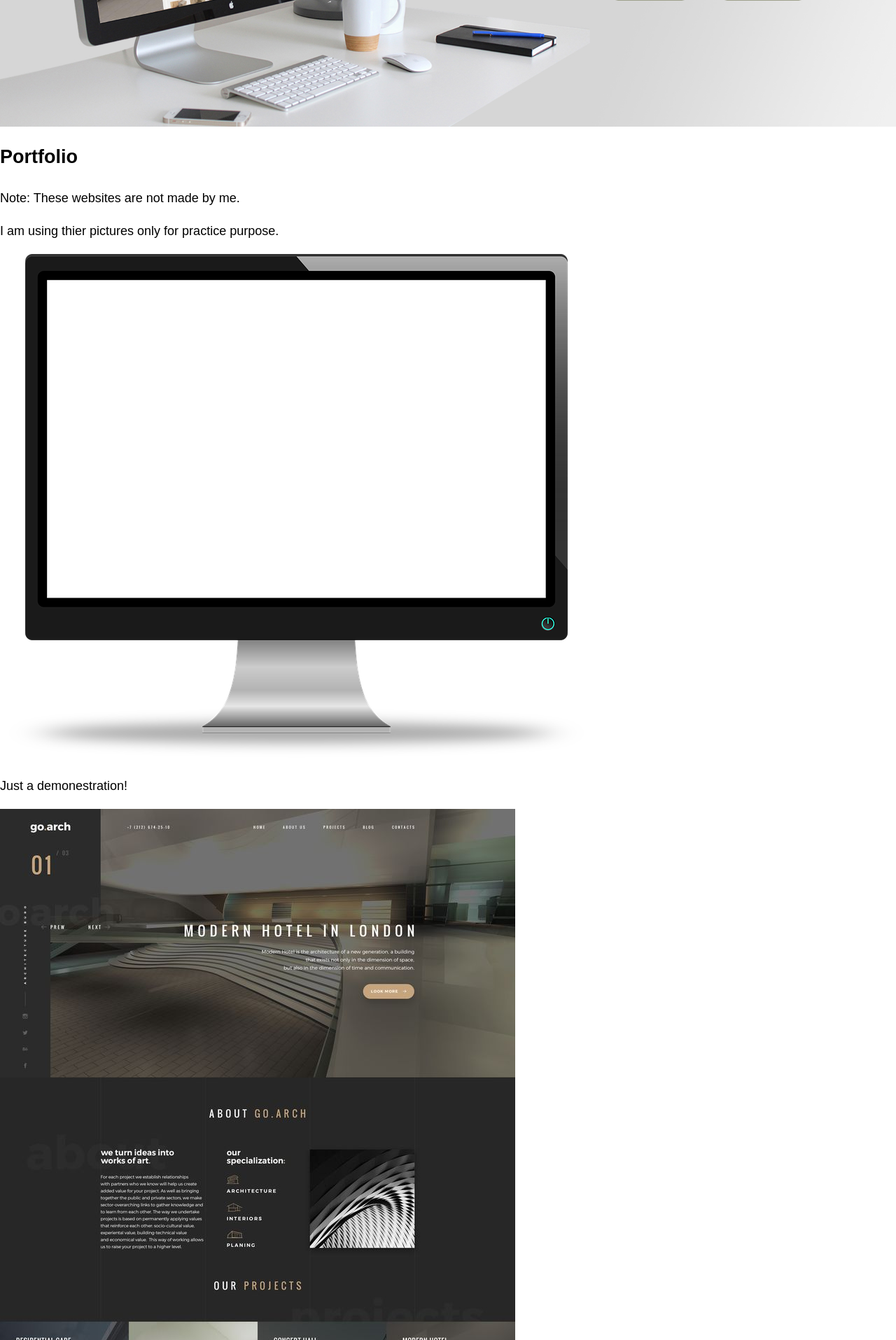
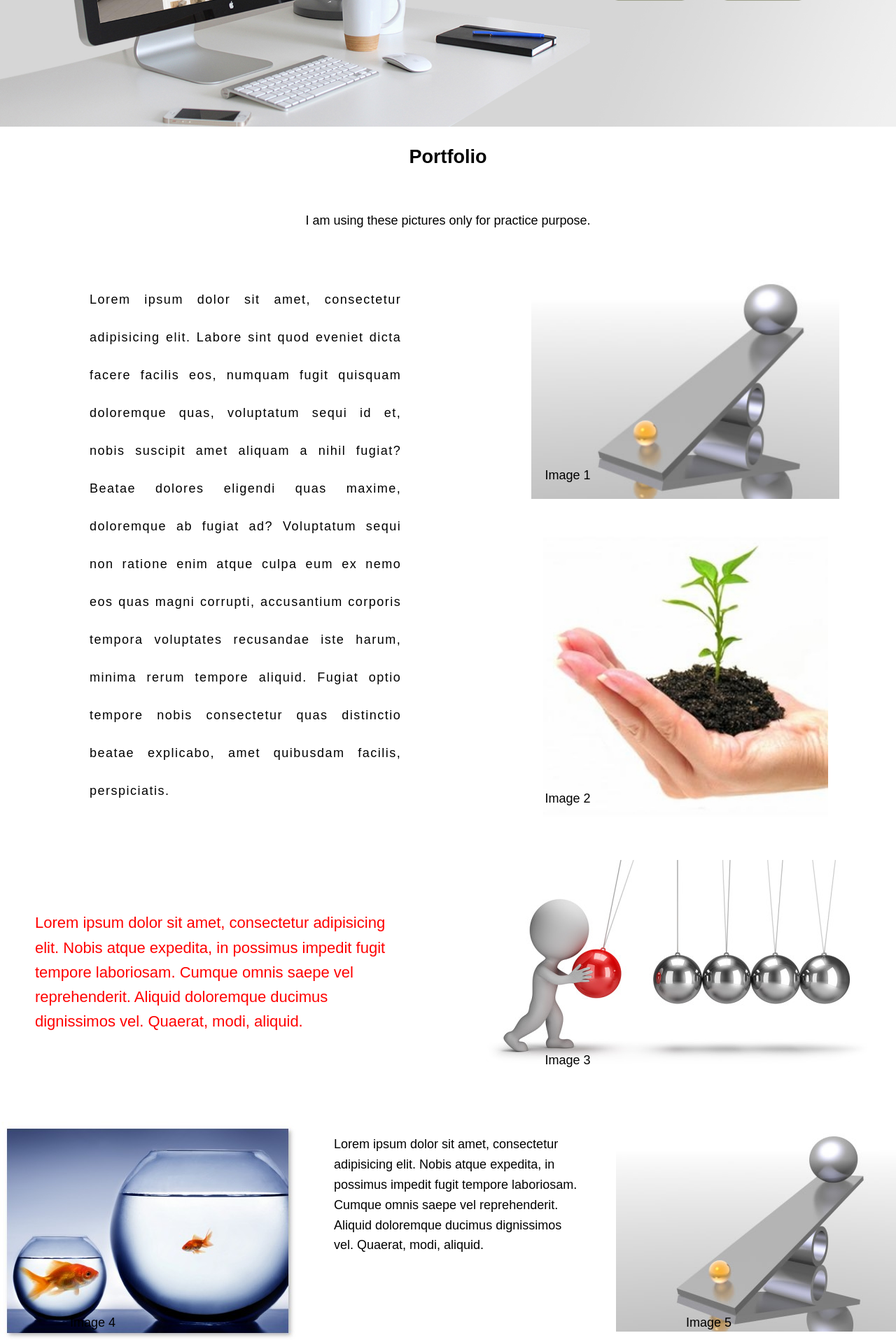
Before and after one commit to Ahmad-Saleh89/web-designing, a PHP site: page / in a window 1280 px wide. Shown: the part 459-2374 px from the top of the page at 70% size. Run offline with PHP 8.4, Linux system fonts and the light colour scheme.

Commit message:
more styling

```diff
--- a/cssGrid-example/index.html
+++ b/cssGrid-example/index.html
@@ -32,22 +32,43 @@
 
     <section class="body-sec">
       <h2>Portfolio</h2>
-      <p><span>Note:</span> These websites are not made by me.</p>
-      <p>I am using thier pictures only for practice purpose.</p>
-      <div class="monitor"><img src="/images/screen.png"><p>Just a demonestration!</p></div>
-      <div><img src="/images/site1.jpg"><span>Site 1</span></div>
-      <div><img src="/images/site2.jpg"><span>Site 2</span></div>
-      <div><img src="/images/site3.jpg"><span>Site 3</span></div>
-      <div><img src="/images/site1.jpg"><span>Site 4</span></div>
-      <div><img src="/images/site2.jpg"><span>Site 5</span></div>
-      <div><img src="/images/site3.jpg"><span>Site 6</span></div>
+      <p class="usage">I am using these pictures only for practice purpose.</p>
+      <p class="text1">Lorem ipsum dolor sit amet, consectetur
+         adipisicing elit. Labore sint quod eveniet dicta
+         facere facilis eos, numquam fugit quisquam doloremque
+         quas, voluptatum sequi id et, nobis suscipit amet
+         aliquam a nihil fugiat? Beatae dolores eligendi quas maxime,
+         doloremque ab fugiat ad? Voluptatum sequi non ratione enim atque
+         culpa eum ex nemo eos quas magni corrupti, accusantium corporis tempora
+         voluptates recusandae iste harum, minima rerum tempore aliquid. Fugiat
+         optio tempore nobis consectetur quas distinctio beatae explicabo, amet
+         quibusdam facilis, perspiciatis.</p>
+      <div class="img1"><img src="/images/mikro.jpg"><span>Image 1</span></div>
+      <div class="img2"><img src="/images/green.jpg"><span>Image 2</span></div>
+      <p class="text2">Lorem ipsum dolor sit amet, consectetur adipisicing elit.
+         Nobis atque expedita, in possimus impedit fugit tempore laboriosam.
+         Cumque omnis saepe vel reprehenderit. Aliquid doloremque ducimus dignissimos
+         vel. Quaerat, modi, aliquid.</p>
+      <div class="img3"><img src="/images/physics.jpg"><span>Image 3</span></div>
+      <div class="img4"><img src="/images/smallfish.jpg"><span>Image 4</span></div>
+      <p class="text3">Lorem ipsum dolor sit amet, consectetur adipisicing elit.
+         Nobis atque expedita, in possimus impedit fugit tempore laboriosam.
+         Cumque omnis saepe vel reprehenderit. Aliquid doloremque ducimus dignissimos
+         vel. Quaerat, modi, aliquid.</p>
+      <div class="img5"><img src="/images/mikro.jpg"><span>Image 5</span></div>
+      <div class="img6"><img src="/images/physics.jpg"><span>Image 6</span></div>
+      <p class="text4">Lorem ipsum dolor sit amet, consectetur adipisicing elit.
+         Nobis atque expedita, in possimus impedit fugit tempore laboriosam.
+         Cumque omnis saepe vel reprehenderit. Aliquid doloremque ducimus dignissimos
+         vel. Quaerat, modi, aliquid.
+         Cumque omnis saepe vel reprehenderit. Aliquid doloremque ducimus dignissimos
+         vel. Quaerat, modi, aliquid.</p>
     </section>
 
     <footer>
       <div class="footer-container">
         <div class="made-with">Made with
-          <i class="fa fa-heart"></i> by Ahmad Saleh
-        </div>
+          <i class="fa fa-heart"></i> by <span>Ahmad Saleh</span></div>
         <ul>
           <li>Follow me:</li>
           <li><a href=""><i class="fa fa-globe"></i></a></li>
--- a/cssGrid-example/styles.css
+++ b/cssGrid-example/styles.css
@@ -55,4 +55,73 @@ header {
       letter-spacing: 2px;
       background: #9fa18c; }
 
+.body-sec {
+  display: grid;
+  width: 100%;
+  grid-template-columns: repeat(4, 1fr);
+  grid-template-rows: auto;
+  grid-gap: 3em; }
+  .body-sec div {
+    position: relative; }
+    .body-sec div span {
+      position: absolute;
+      bottom: 20px;
+      left: 100px; }
+  .body-sec h2 {
+    grid-column: 1/5;
+    text-align: center;
+    margin-bottom: 0; }
+  .body-sec .usage {
+    grid-column: 1/5;
+    text-align: center;
+    margin: 0; }
+  .body-sec .text1 {
+    grid-column: 1/3;
+    grid-row: 3/5;
+    text-align: justify;
+    padding-left: 10vw;
+    padding-right: 4vw;
+    line-height: 3em;
+    font-weight: 500;
+    letter-spacing: 1.5px; }
+  .body-sec .img1, .body-sec .img2 {
+    grid-column: 3/5;
+    display: flex;
+    justify-content: center; }
+  .body-sec .text2 {
+    grid-column: 1/3;
+    padding: 50px;
+    font-size: 22px;
+    color: red; }
+  .body-sec .img3 {
+    grid-column: 3/5; }
+  .body-sec .img4 {
+    grid-column: 1/2; }
+  .body-sec .text3 {
+    grid-column: 2/4; }
+  .body-sec .img5 {
+    grid-column: 4/5; }
+  .body-sec .img6 {
+    grid-column: 1/3;
+    grid-row: 7/8;
+    opacity: 0.4; }
+  .body-sec .text4 {
+    grid-column: 2/5;
+    grid-row: 7/8;
+    font-size: 1.5em;
+    text-align: justify;
+    padding-right: 50px;
+    z-index: 10; }
+
+footer {
+  border-top: 1px solid gray; }
+  footer .footer-container {
+    display: flex;
+    justify-content: space-around;
+    align-items: center; }
+    footer .footer-container .made-with span {
+      font-style: italic; }
+    footer .footer-container ul li {
+      margin: 10px; }
+
 /*# sourceMappingURL=styles.css.map */
--- a/cssGrid-example/styles.sass
+++ b/cssGrid-example/styles.sass
@@ -55,3 +55,74 @@ header
       color: white
       letter-spacing: 2px
       background: rgb(159, 161, 140)
+
+.body-sec
+  display: grid
+  width: 100%
+  grid-template-columns: repeat(4, 1fr)
+  grid-template-rows: auto
+  grid-gap: 3em
+  div
+    position: relative
+    span
+      position: absolute
+      bottom: 20px
+      left: 100px
+  h2
+    grid-column: 1/5
+    text-align: center
+    margin-bottom: 0
+
+  .usage
+    grid-column: 1/5
+    text-align: center
+    margin: 0
+  .text1
+    grid-column: 1/3
+    grid-row: 3/5
+    text-align: justify
+    padding-left: 10vw
+    padding-right: 4vw
+    line-height: 3em
+    font-weight: 500
+    letter-spacing: 1.5px
+  .img1, .img2
+    grid-column: 3/5
+    display: flex
+    justify-content: center
+  .text2
+    grid-column: 1/3
+    padding: 50px
+    font-size: 22px
+    color: red
+  .img3
+    grid-column: 3/5
+  .img4
+    grid-column: 1/2
+  .text3
+    grid-column: 2/4
+  .img5
+    grid-column: 4/5
+  .img6
+    grid-column: 1/3
+    grid-row: 7/8
+    opacity: .4
+  .text4
+    grid-column: 2/5
+    grid-row: 7/8
+    font-size: 1.5em
+    text-align: justify
+    padding-right: 50px
+    z-index: 10
+
+footer
+  border-top: 1px solid gray
+  .footer-container
+    display: flex
+    justify-content: space-around
+    align-items: center
+
+    .made-with span
+      font-style: italic
+    ul li
+      margin: 10px
```
Also changed, not shown: cssGrid-example/images/green.jpg (added), cssGrid-example/images/mikro.jpg (added), cssGrid-example/images/monitor.png (deleted), cssGrid-example/images/physics.jpg (added), cssGrid-example/images/screen.png (deleted), cssGrid-example/images/site1.jpg (deleted), cssGrid-example/images/site2.jpg (deleted), cssGrid-example/images/site3.jpg (deleted), cssGrid-example/images/smallfish.jpg (added), 3 other files.
